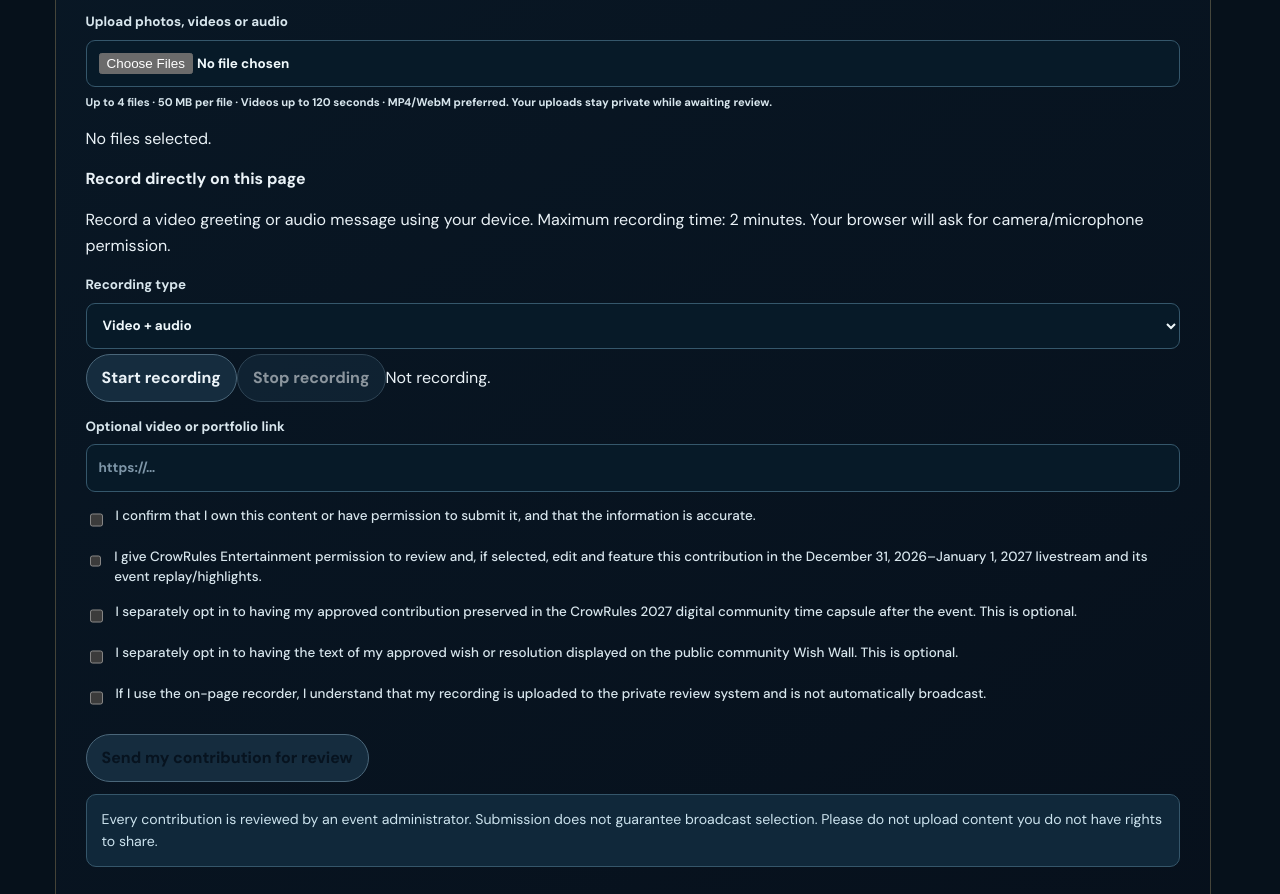
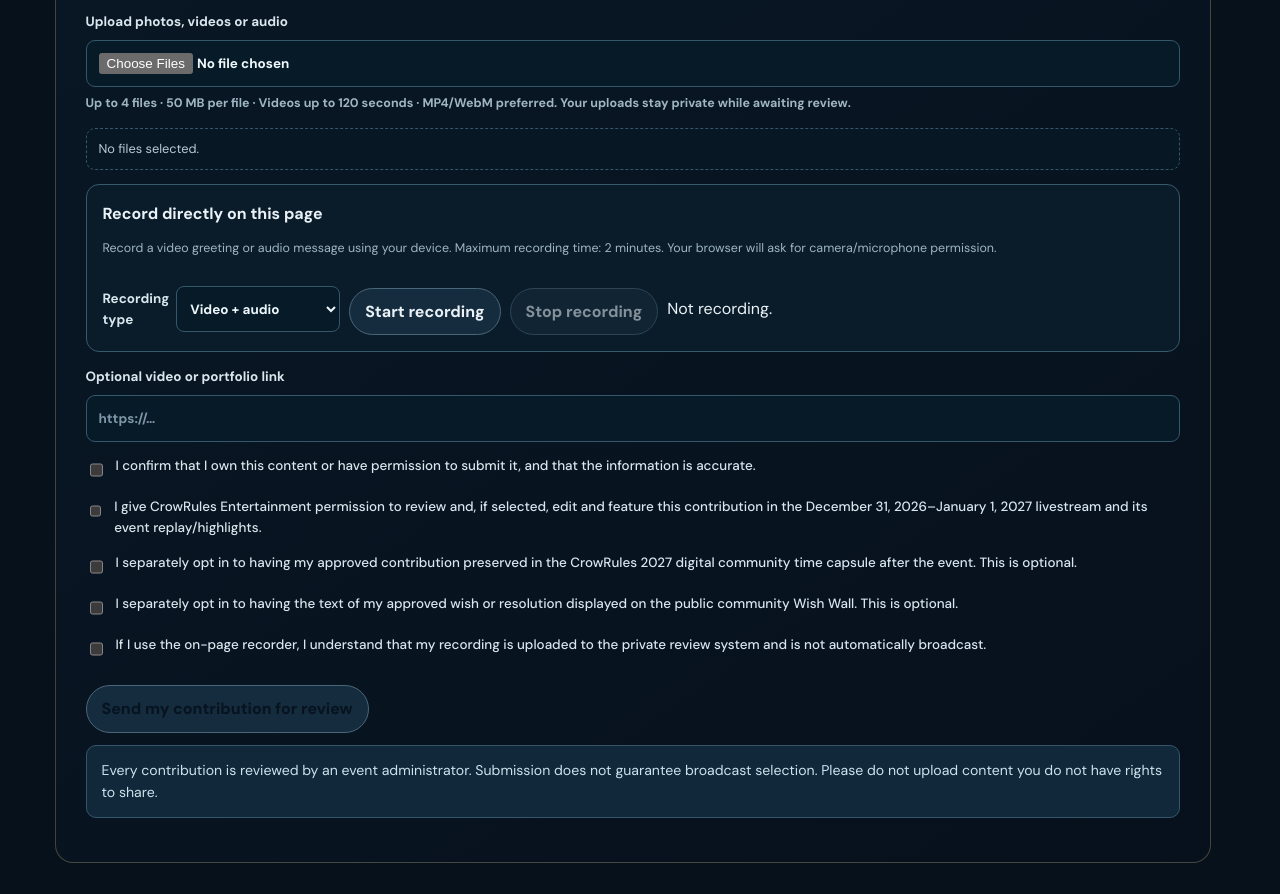
Before and after one commit to crowrulesentertainment-oss/tacoma, a plain HTML site: page new-years-eve-2027/index.html in a window 1280 px wide. Shown: the part 6479-7373 px from the top of the page. Drawn offline with nearby package versions, Linux system fonts and the light colour scheme; no server answers.

Commit message:
Style New Year's Eve media upload and recording form

```diff
--- a/new-years-eve-2027/event.css
+++ b/new-years-eve-2027/event.css
@@ -84,3 +84,6 @@
 .livestream-topline{padding:8px 6px 16px}
 .livestream-footer{padding:18px 6px 4px}
 @media(min-width:1500px){.livestream-shell{max-width:1600px}}
+
+/* Community time capsule form and media capture */
+.nye-recorder{grid-column:1/-1;border:1px solid #38586c;border-radius:13px;padding:16px;background:#0a1c29;display:grid;gap:12px}.nye-recorder p,.nye-form-grid small{color:#9fb5c2;font-size:.78rem;line-height:1.55}.nye-recorder-controls{display:flex;gap:9px;align-items:center;flex-wrap:wrap}.nye-recorder-controls label{display:flex;gap:7px;align-items:center}.nye-recorder-controls select{background:#071a28;color:#edf7fb;border:1px solid #35576b;border-radius:8px;padding:9px}.nye-recorder video{width:min(100%,520px);max-height:300px;background:#000;border-radius:10px}.nye-media-selected{font-size:.8rem;color:#b9cbd5;padding:10px 12px;background:#071723;border:1px dashed #35576b;border-radius:9px;overflow-wrap:anywhere}.nye-recorder-controls button:disabled{opacity:.45;cursor:not-allowed}.nye-submission-form button[disabled]{opacity:.55;cursor:wait}
```
